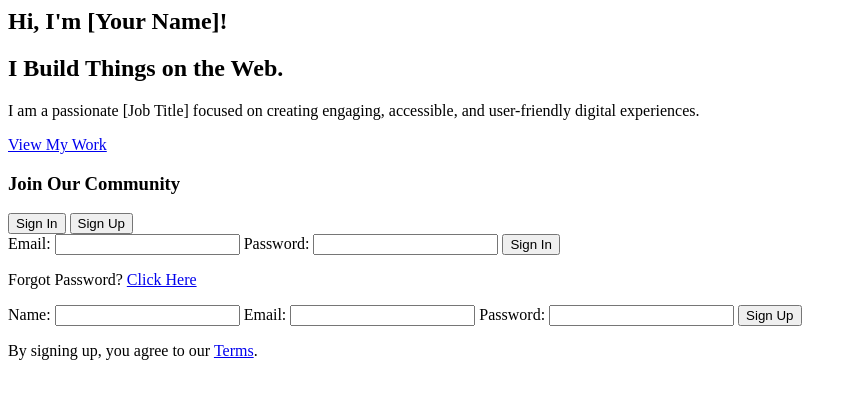
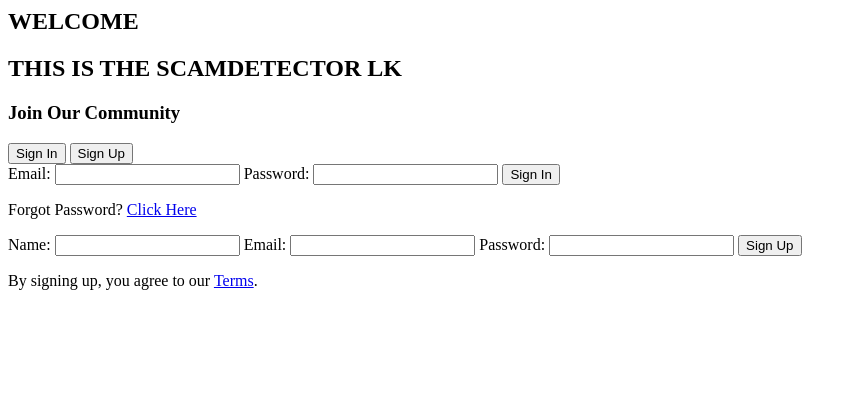
Before and after one commit to LordDil/scamdeteclk, a plain HTML site: page index.html in a window 1280 px wide. Shown: the whole page, without its empty margins (0-857 px from the left). Drawn offline with Linux system fonts and the light colour scheme.

Commit message:
Update index.html

```diff
--- a/index.html
+++ b/index.html
@@ -1,9 +1,8 @@
 <main>
     <section class="hero">
-        <h1>Hi, I'm [Your Name]!</h1>
-        <h2>I Build Things on the Web.</h2>
-        <p>I am a passionate [Job Title] focused on creating engaging, accessible, and user-friendly digital experiences.</p>
-        <a href="portfolio.html" class="cta-button">View My Work</a>
+        <MIDDLE></MIDDLE><h1>WELCOME</h1>
+        <h2>THIS IS THE SCAMDETECTOR LK</h2></MIDDLE>
+
     </section>
 
     <section class="signup-section">
@@ -40,4 +39,5 @@
             </form>
         </div>
     </section>
+
     </main>
```
